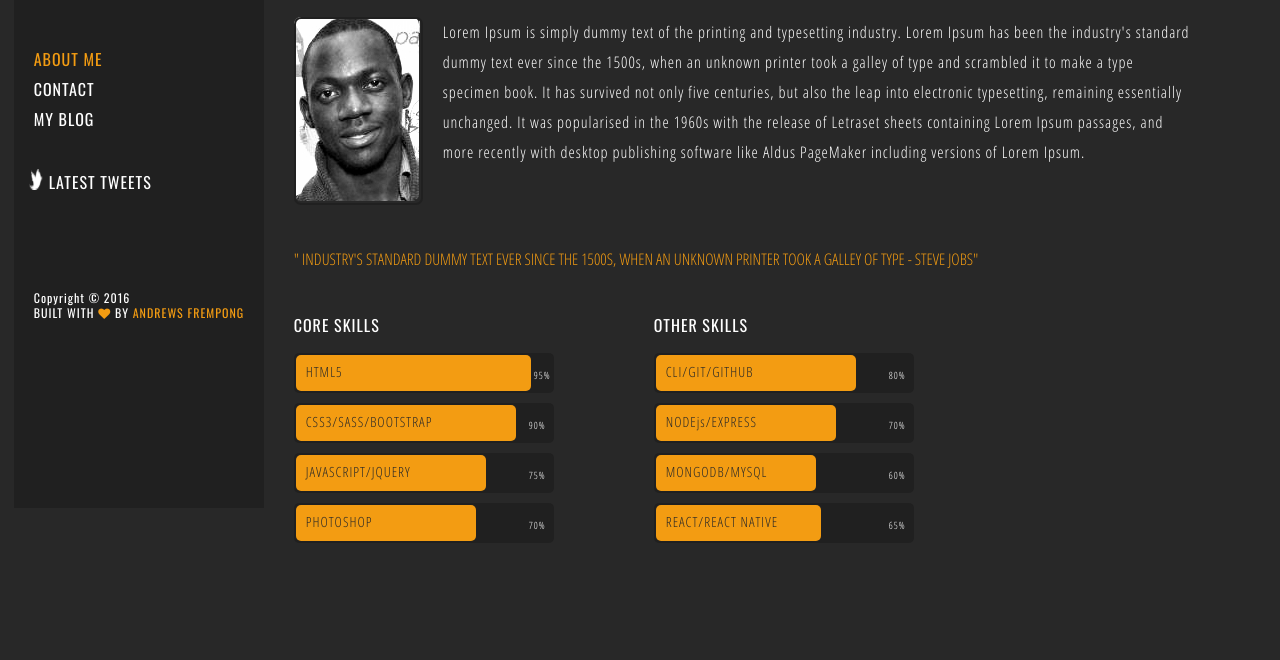
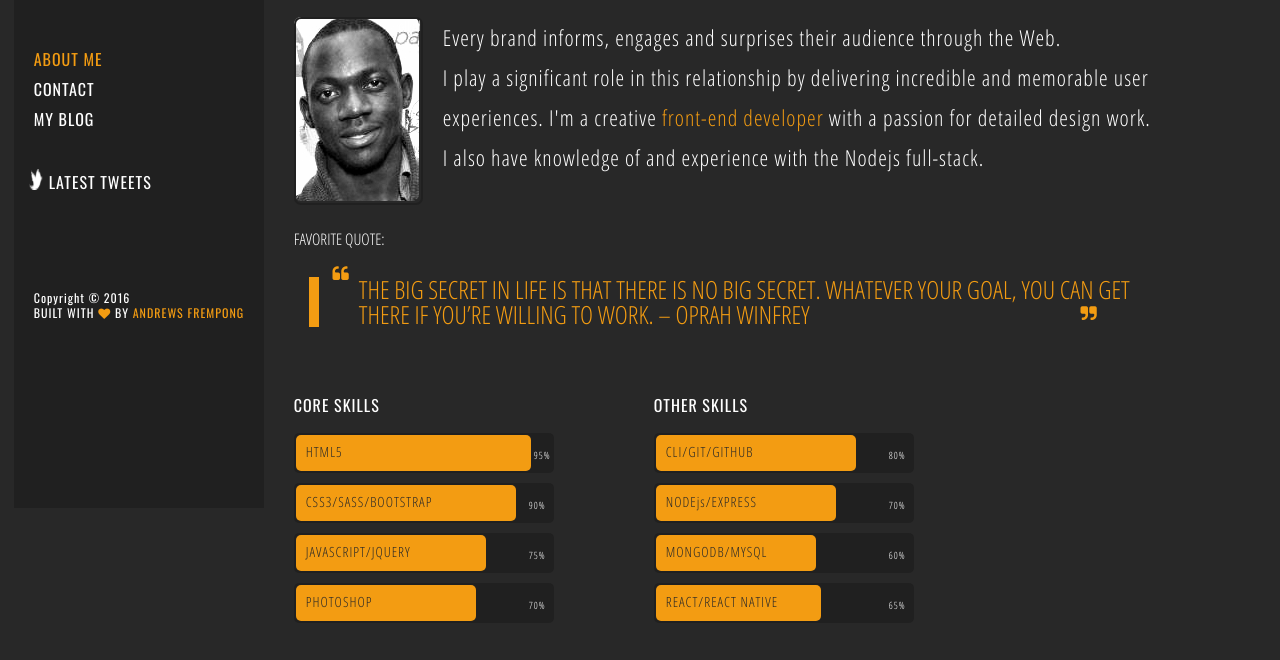
Before and after one commit to frempongandrews/frempongandrews.github.io, a plain HTML site: page index.html in a window 1280 px wide. Shown: the part 92-752 px from the top of the page. Drawn offline with nearby package versions, Linux system fonts and the light colour scheme.

Commit message:
favorite quote added. real content added

```diff
--- a/index.html
+++ b/index.html
@@ -69,15 +69,26 @@
                         <div class="my-pic-back">hello!</div>
                     </div>
                     <p class="introduction">
-                        Lorem Ipsum is simply dummy text of the printing and typesetting industry. Lorem Ipsum has been the industry's standard dummy text ever since the 1500s, when an unknown printer took a galley of type and scrambled it to make a type specimen book. It has
-                        survived not only five centuries, but also the leap into electronic typesetting, remaining essentially unchanged. It was popularised in the 1960s with the release of Letraset sheets containing Lorem Ipsum passages, and more recently
-                        with desktop publishing software like Aldus PageMaker including versions of Lorem Ipsum.
+                        Every brand informs, engages and surprises their audience through the Web. <br />
+                        I play a significant role in this relationship by delivering incredible and memorable user experiences.
+
+                        I'm a creative <span>front-end developer</span> with a passion for detailed design work. <br />
+
+                        I also have knowledge of and experience with the Nodejs full-stack.
+
+
                     </p>
 
                 </div>
 
-                <p class="quote">" industry's standard dummy text ever since the 1500s, when an unknown printer took a galley of type - Steve Jobs"
-                </p>
+
+
+
+                <div class="quote">
+                    <p>Favorite quote: </p>
+                    <blockquote cite="http://www.stevepavlina.com/blog/2005/06/self-discipline-hard-work/"> <i class="fa fa-quote-left" aria-hidden="true"></i> The big secret in life is that there is no big secret. Whatever your goal, you can get there if you’re willing to work.
+                        – Oprah Winfrey <i class="fa fa-quote-right" aria-hidden="true"></i></blockquote>
+                </div>
 
                 <!-- skills container-->
                 <div class="skills-container">
--- a/styles/styles.css
+++ b/styles/styles.css
@@ -218,10 +218,11 @@ body {
 .my-intro {
     margin-top: 20px;
     font-family: 'Open Sans Condensed', sans-serif;
-    font-size: 16px;
+    font-size: 14px;
     color: white;
     display: flex;
     flex-direction: row;
+
 
 }
 
@@ -248,7 +249,7 @@ body {
     transition: transform 1s ease-in-out;
     transform: rotateY(180deg);
     border: 2px solid #202020;
-    ;
+    font-size: 14px;
 }
 
 .my-intro>div:hover .my-pic {
@@ -264,15 +265,49 @@ body {
     position: relative;
     left: 20px;
     letter-spacing: 1px;
-    line-height: 30px;
+    font-size: 22px;
+    line-height: 40px;
+}
+
+.introduction span{
+    color: #f39c12;
 }
 
 .quote {
     position: relative;
-    top: 50px;
+    top: 30px;
     color: #f39c12;
     text-transform: uppercase;
 }
+
+.quote > p{
+    margin-bottom: 30px;
+    color: #ffffff;
+}
+
+blockquote{
+    font-size: 25px;
+    line-height: 25px;
+    margin-left: 15px;
+    border-left: 10px solid #f39c12;
+    padding-left: 40px;
+    position: relative;
+}
+
+.fa-quote-left{
+    position: absolute;
+    top: -15px;
+    left: 10px;
+    transform: scale(0.7)
+}
+
+.fa-quote-right{
+    position: absolute;
+    bottom: 0px;
+    right: 70px;
+    transform: scale(0.7)
+}
+
 
 
 /*
@@ -340,6 +375,7 @@ body {
     top: 2px;
     left: 2px;
 }
+
 
 /*.skill-percentage-html>p {*/
     /*line-height: 35px;*/
@@ -618,7 +654,10 @@ body {
   ==========================================================
 */
 
+
+
 .portfolio-container{
+    margin-top: 45px;
     display: flex;
     flex-flow: row wrap;
     flex-grow: 1;
@@ -647,6 +686,7 @@ main{
     margin-top: 5%;
     margin-left: 5%;
     font-family: 'Open Sans Condensed', sans-serif;
+
 }
 
 main h1{
@@ -657,6 +697,8 @@ main h1{
     font-family: 'Oswald', sans-serif;
     line-height: 40px;
 }
+
+
 
 main h1 span{
     color: #ffffff;
@@ -671,10 +713,10 @@ main h1, main h1 span{
 main>p {
     margin-bottom: 30px;
     font-family: 'Open Sans Condensed', sans-serif;
-    font-size: 16px;
+    font-size: 22px;
     color: white;
     letter-spacing: 1px;
-    line-height: 20px;
+    line-height: 40px;
 }
 
 form{
```
Also changed, not shown: pages/contact.html (+4 -5 lines).
